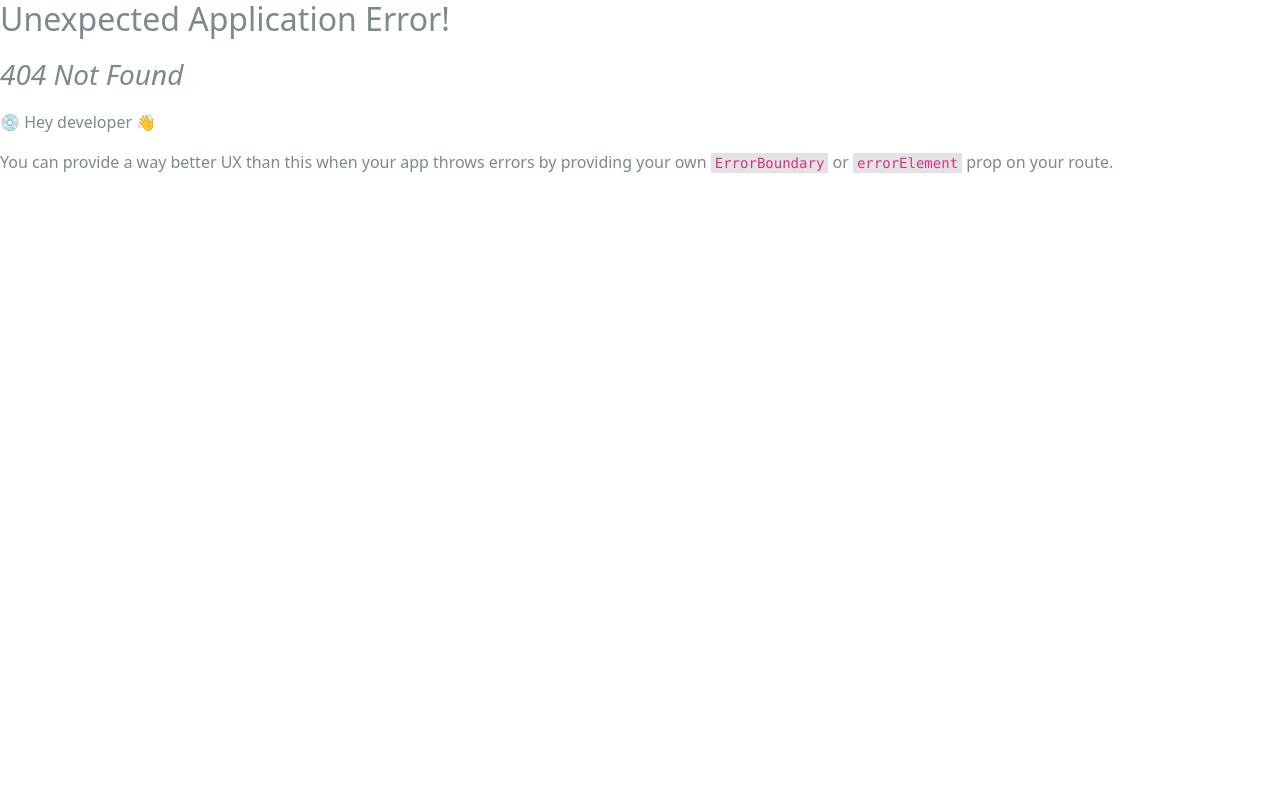
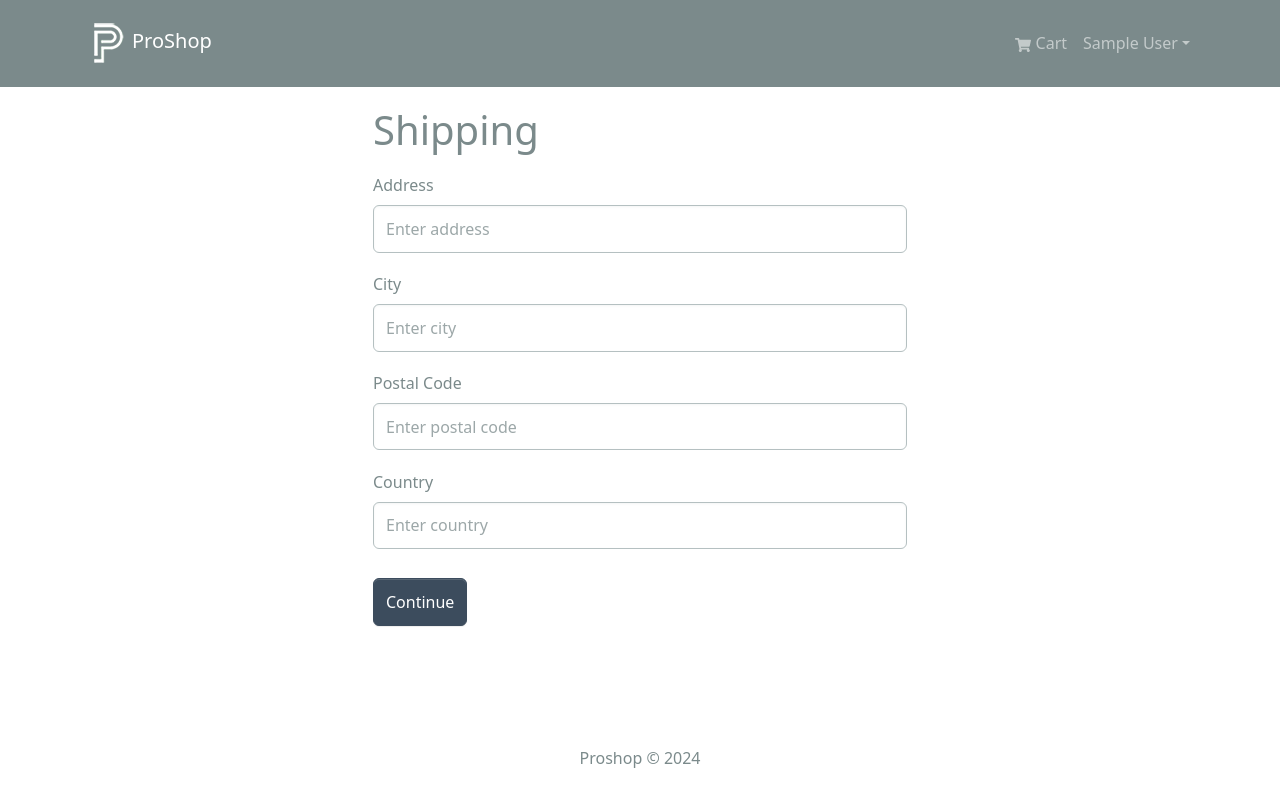
Before and after one commit to MatheusTrinca/proshop, a React (Create React App) app in the folder frontend/: page /shipping in a window 1280 px wide. Before the commit this address had no page. Built offline with nearby package versions, Linux system fonts and the light colour scheme; sample sign-in values are in the browser's storage.

Commit message:
feat: adding-shipping-screen

```diff
--- /dev/null
+++ b/frontend/src/components/PrivateRoute.jsx
@@ -0,0 +1,10 @@
+import { useSelector } from 'react-redux';
+import { Outlet, Navigate } from 'react-router-dom';
+
+const PrivateRoute = () => {
+  const { userInfo } = useSelector(state => state.auth);
+
+  return userInfo ? <Outlet /> : <Navigate to="/login" />;
+};
+
+export default PrivateRoute;
--- a/frontend/src/index.js
+++ b/frontend/src/index.js
@@ -17,6 +17,8 @@
 import CartScreen from './screens/CartScreen';
 import LoginScreen from './screens/LoginScreen';
 import RegisterScreen from './screens/RegisterScreen';
+import ShippingScreen from './screens/ShippingScreen';
+import PrivateRoute from './components/PrivateRoute';
 
 const router = createBrowserRouter(
   createRoutesFromElements(
@@ -26,6 +28,9 @@
       <Route path="/cart" element={<CartScreen />} />
       <Route path="/login" element={<LoginScreen />} />
       <Route path="/register" element={<RegisterScreen />} />
+      <Route path="" element={<PrivateRoute />}>
+        <Route path="/shipping" element={<ShippingScreen />} />
+      </Route>
     </Route>
   )
 );
--- /dev/null
+++ b/frontend/src/screens/ShippingScreen.jsx
@@ -0,0 +1,76 @@
+import { useState } from 'react';
+import FormContainer from '../components/FormContainer';
+import { useDispatch, useSelector } from 'react-redux';
+import { useNavigate } from 'react-router-dom';
+import { saveShippingAddress } from '../slices/cartSlice';
+import { Button, Form } from 'react-bootstrap';
+
+const ShippingScreen = () => {
+  const cart = useSelector(state => state.cart);
+  const { shippingAddress } = cart;
+
+  const [address, setAddress] = useState(shippingAddress?.address || '');
+  const [city, setCity] = useState(shippingAddress?.city || '');
+  const [postalCode, setPostalCode] = useState(
+    shippingAddress?.postalCode || ''
+  );
+  const [country, setCountry] = useState(shippingAddress?.country || '');
+
+  const dispatch = useDispatch();
+  const navigate = useNavigate();
+
+  const submitHandler = e => {
+    e.preventDefault();
+    dispatch(saveShippingAddress({ address, city, postalCode, country }));
+    navigate('/payment');
+  };
+
+  return (
+    <FormContainer>
+      <h1>Shipping</h1>
+      <Form onSubmit={submitHandler}>
+        <Form.Group className="mb-3" controlId="address">
+          <Form.Label>Address</Form.Label>
+          <Form.Control
+            type="text"
+            placeholder="Enter address"
+            value={address}
+            onChange={e => setAddress(e.target.value)}
+          />
+        </Form.Group>
+        <Form.Group className="mb-3" controlId="address">
+          <Form.Label>City</Form.Label>
+          <Form.Control
+            type="text"
+            placeholder="Enter city"
+            value={city}
+            onChange={e => setCity(e.target.value)}
+          />
+        </Form.Group>
+        <Form.Group className="mb-3" controlId="address">
+          <Form.Label>Postal Code</Form.Label>
+          <Form.Control
+            type="text"
+            placeholder="Enter postal code"
+            value={postalCode}
+            onChange={e => setPostalCode(e.target.value)}
+          />
+        </Form.Group>
+        <Form.Group className="mb-3" controlId="address">
+          <Form.Label>Country</Form.Label>
+          <Form.Control
+            type="text"
+            placeholder="Enter country"
+            value={country}
+            onChange={e => setCountry(e.target.value)}
+          />
+        </Form.Group>
+        <Button type="submit" variant="primary" className="my-2">
+          Continue
+        </Button>
+      </Form>
+    </FormContainer>
+  );
+};
+
+export default ShippingScreen;
--- a/frontend/src/slices/cartSlice.js
+++ b/frontend/src/slices/cartSlice.js
@@ -3,7 +3,7 @@
 
 const initialState = localStorage.getItem('cart')
   ? JSON.parse(localStorage.getItem('cart'))
-  : { cartItems: [] };
+  : { cartItems: [], shippingAddress: {}, paymentMethod: 'PayPal' };
 
 const cartSlice = createSlice({
   name: 'cart',
@@ -24,12 +24,18 @@
       return updateCart(state);
     },
 
+    saveShippingAddress: (state, action) => {
+      state.shippingAddress = action.payload;
+      return updateCart(state);
+    },
+
     removeFromCart: (state, action) => {
       state.cartItems = state.cartItems.filter(x => x._id !== action.payload);
     },
   },
 });
 
-export const { addToCart, removeFromCart } = cartSlice.actions;
+export const { addToCart, removeFromCart, saveShippingAddress } =
+  cartSlice.actions;
 
 export default cartSlice.reducer;
```
